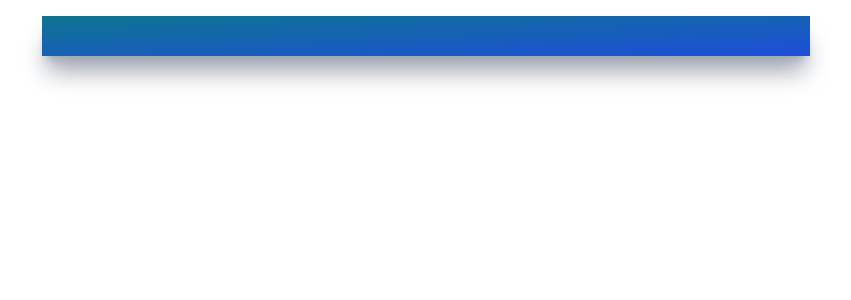
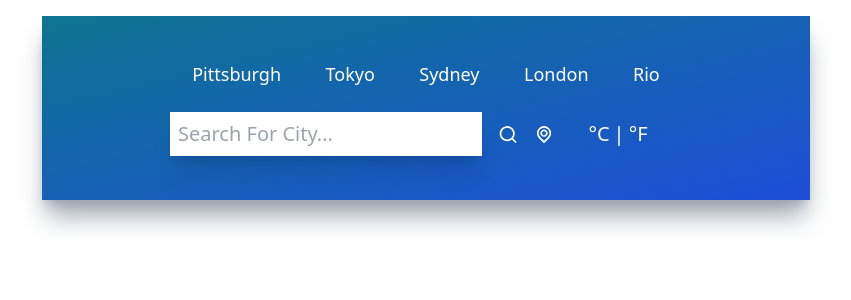
Before and after one commit to bdugg9119/weather, a React (Create React App) app: page / in a window 1280 px wide. Shown: the top 300 px of the page, without its empty margins (214-1065 px from the left). Built offline with nearby package versions, Linux system fonts and the light colour scheme.

Commit message:
Add buttons and search bar

```diff
--- a/src/App.js
+++ b/src/App.js
@@ -1,4 +1,6 @@
 import './App.css';
+import Inputs from './components/Inputs';
+import TopButtons from './components/TopButtons';
 
 function App() {
   return (
@@ -16,6 +18,8 @@
         shadow-xl
         shadow-gray-400"
     >
+      <TopButtons />
+      <Inputs />
     </div>
   );
 }
--- /dev/null
+++ b/src/components/Inputs.jsx
@@ -0,0 +1,25 @@
+import React from 'react';
+import { UilSearch, UilLocationPoint } from '@iconscout/react-unicons';
+
+const Inputs = () => {
+  return (
+    <div className='flex flex-row justify-center my-6 '>
+      <div className='flex flex-row w-3/4 items-center justify-center space-x-4'>
+        <input
+          type='text'
+          placeholder='Search for city...'
+          className='text-xl font-light p-2 w-full shadow-xl capitalize focus:outline-none'
+        />
+        <UilSearch size={25} className='text-white cursor-pointer transition ease-out hover:scale-125'/>
+        <UilLocationPoint  size={25} className='text-white cursor-pointer transition ease-out hover:scale-125'/>
+      </div>
+      <div className='flex flex-row w-1/4 items-center justify-center'>
+        <button name='metric' className='text-xl text-white font-light'>°C</button>
+        <p className='text-white text-xl mx-1'>|</p>
+        <button name='imperial' className='text-xl text-white font-light'>°F</button>
+      </div>
+    </div>
+  );
+};
+
+export default Inputs;
--- /dev/null
+++ b/src/components/TopButtons.jsx
@@ -0,0 +1,39 @@
+import React from 'react';
+
+function TopButtons() {
+  const cities = [
+    {
+      id: 1,
+      title: "Pittsburgh"
+    },
+    {
+      id: 2,
+      title: "Tokyo"
+    },
+    {
+      id: 3,
+      title: "Sydney"
+    },
+    {
+      id: 4,
+      title: "London"
+    },
+    {
+      id: 5,
+      title: "Rio"
+    },
+  ];
+
+  return (
+    <div className='flex items-center justify-around my-6'>
+      {cities.map(city => (
+        <button
+          key={city.id}
+          className='text-white text-lg font-medium'>{city.title}
+        </button>
+      ))}
+    </div>
+  );
+};
+
+export default TopButtons;
```
